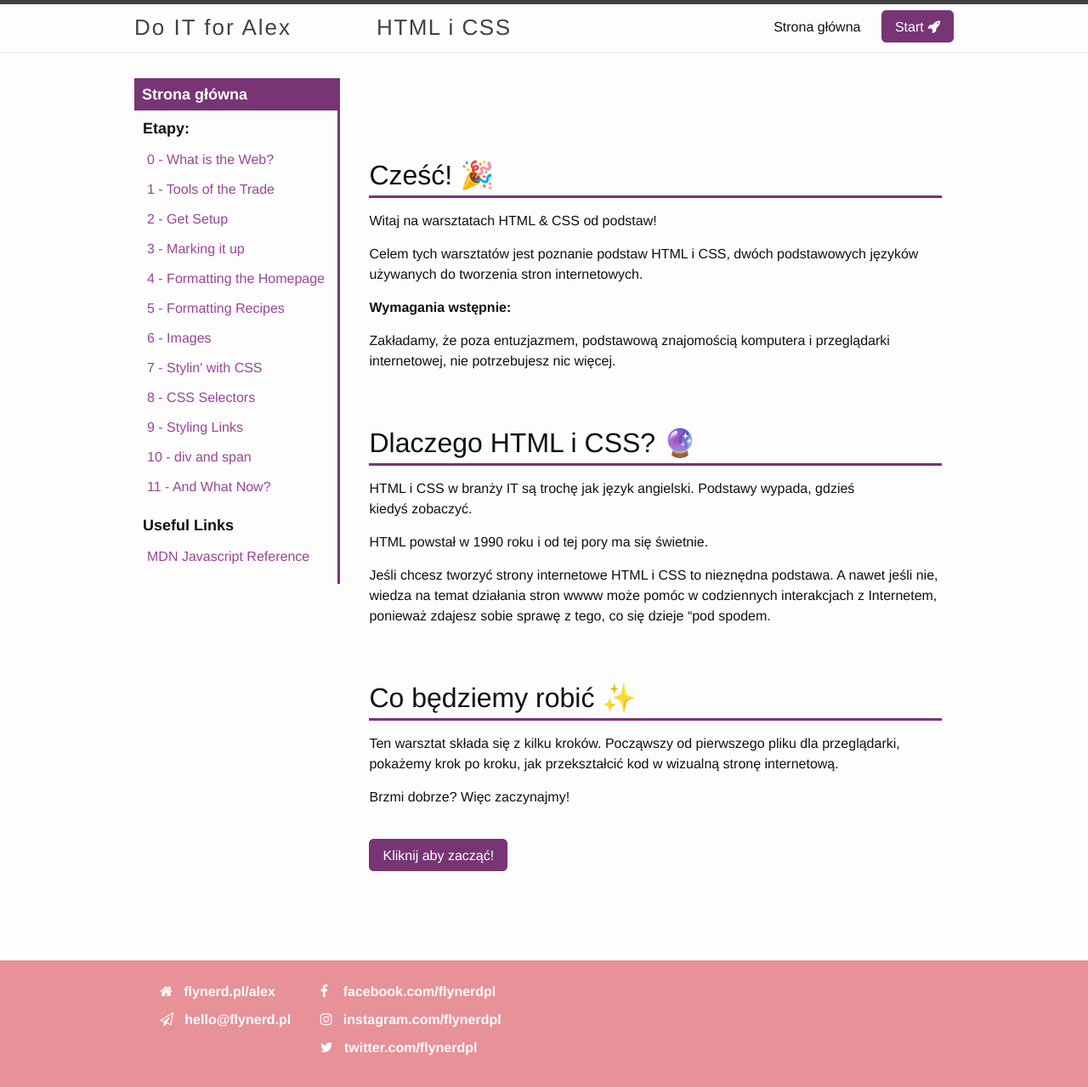
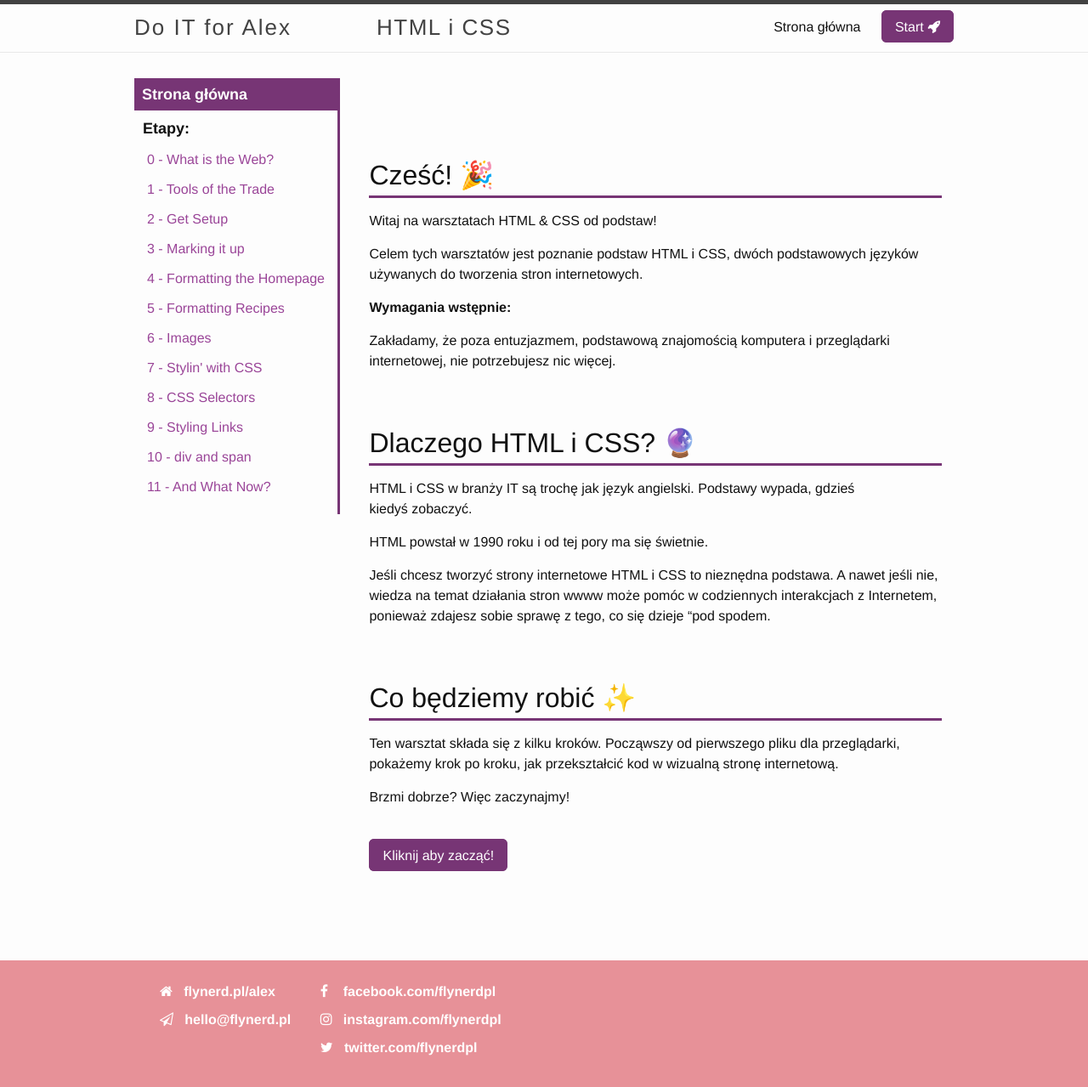
Before and after one commit to doITforAlex/HTML-CSS, a Jekyll site: the page built from index.markdown, in a window 1280 px wide. Shown: the whole page at 85% size. Built offline with Jekyll 4.4.1, drawn with Linux system fonts in a browser that asks for light colours; nearby versions of some CDN libraries; our own code applies the rules of GitHub Pages for plain Markdown files.

Commit message:
remove nav position

```diff
--- a/_includes/step-nav.html
+++ b/_includes/step-nav.html
@@ -15,12 +15,4 @@
       </li>
   {% endfor %}
   </ul>
-
-  <h3>Useful Links</h3>
-  <ul>
-  <li><a target="_blank" href="https://developer.mozilla.org/en-US/docs/Web/JavaScript/Reference">MDN Javascript Reference</a></li>
-
-</ul>
-
-
 </div>
```
Also changed, not shown: 16 other files.
